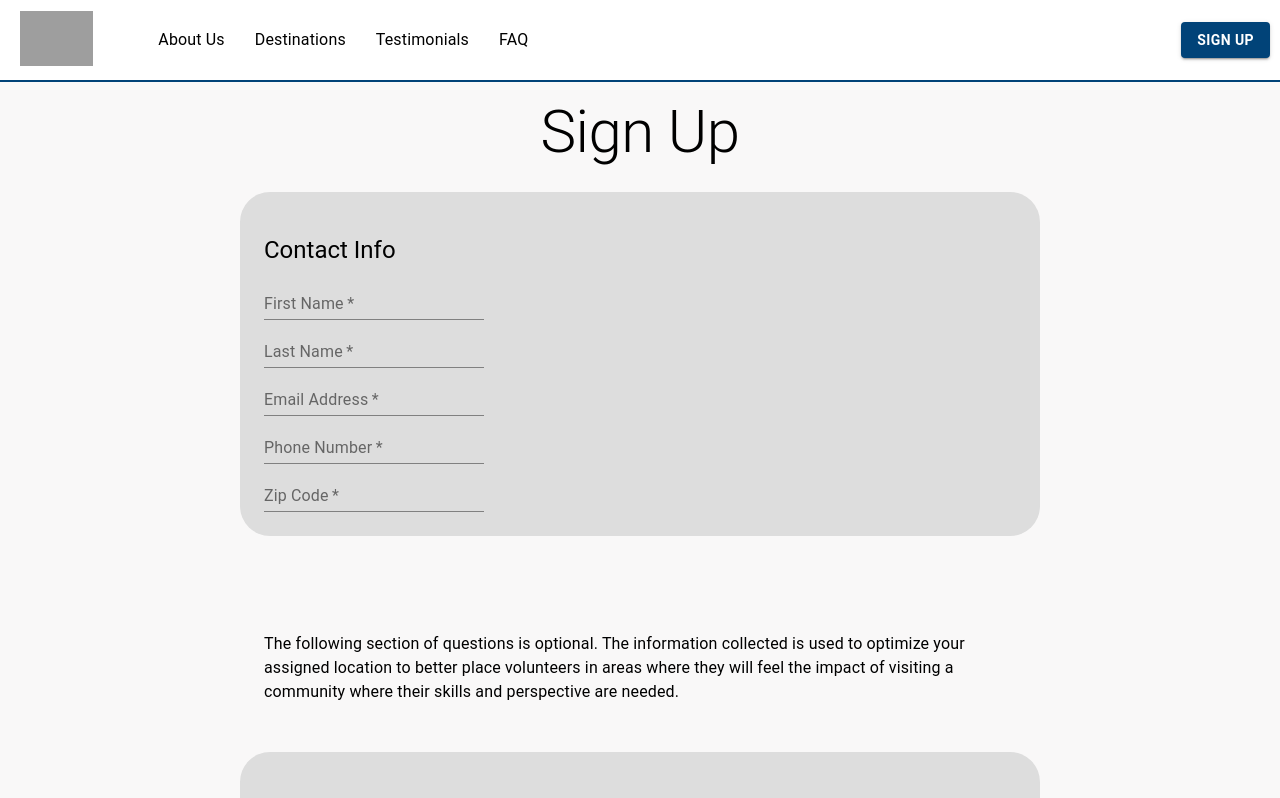
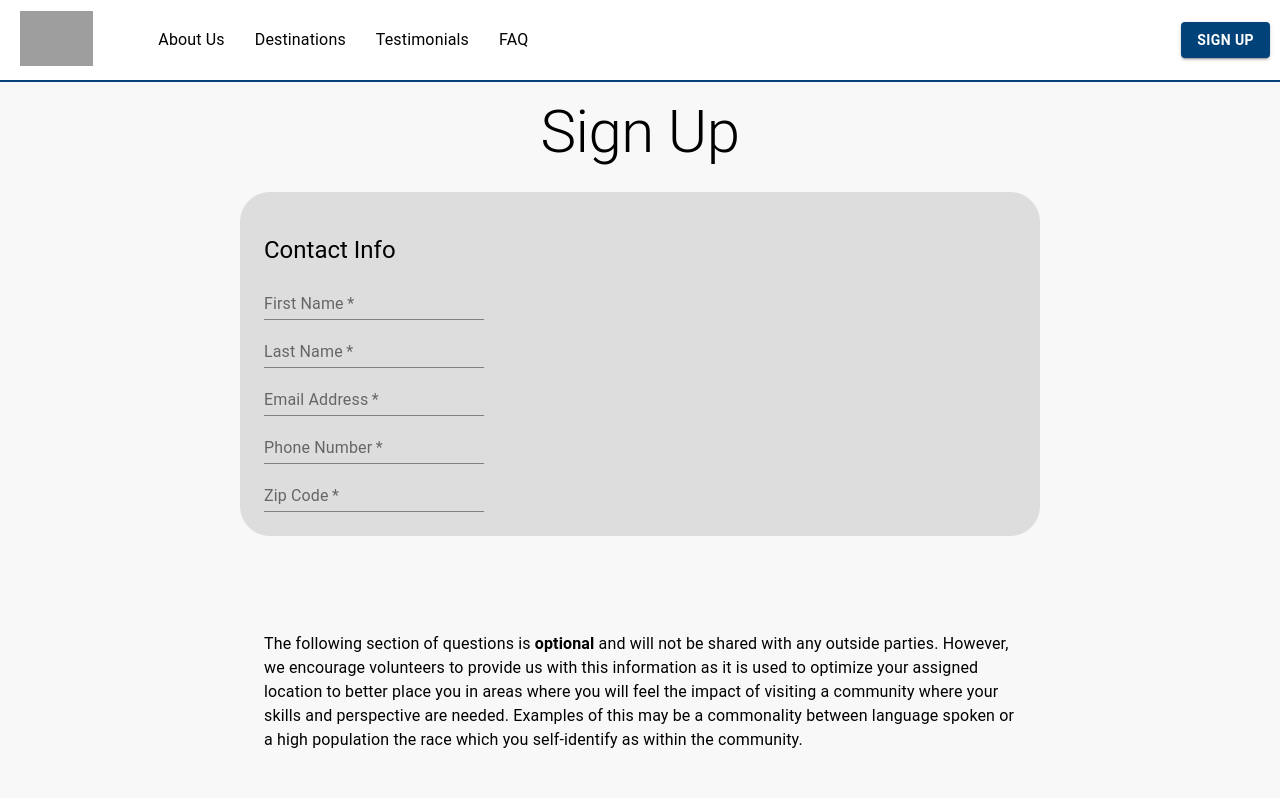
Before and after one commit to javariayousuf/vacay-for-dem, a React (Create React App) app: page /signup in a window 1280 px wide. Shown: the top 798 px of the page. Built offline with nearby package versions, Linux system fonts and the light colour scheme; grey boxes are pictures that could not be loaded.

Commit message:
changed wording of optional section

```diff
--- a/src/pages/Signup.js
+++ b/src/pages/Signup.js
@@ -245,10 +245,11 @@ export default function Signup() {
       </Grid>
 
       <Typography variant="body1" className={classes.optionalInfo}>
-        The following section of questions is optional. The information
-        collected is used to optimize your assigned location to better place
-        volunteers in areas where they will feel the impact of visiting a
-        community where their skills and perspective are needed.
+      The following section of questions is <b>optional</b> and will not be shared with any outside parties.
+      However, we encourage volunteers to provide us with this information as it is used to optimize your
+      assigned location to better place you in areas where you will feel the impact of visiting a community
+      where your skills and perspective are needed. Examples of this may be a commonality between language spoken or a high
+      population the race which you self-identify as within the community.
       </Typography>
 
       {/* note here */}
```
